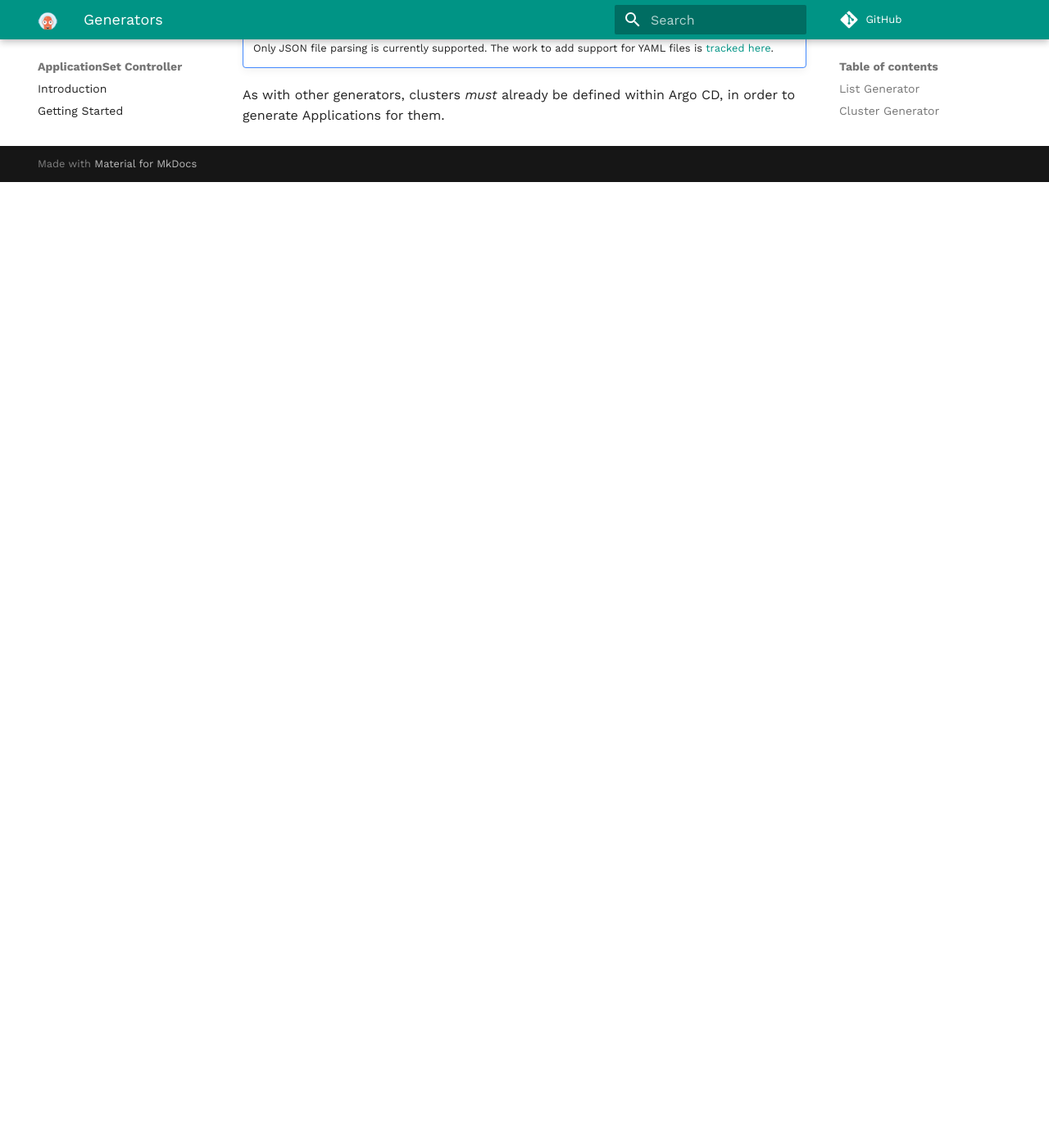
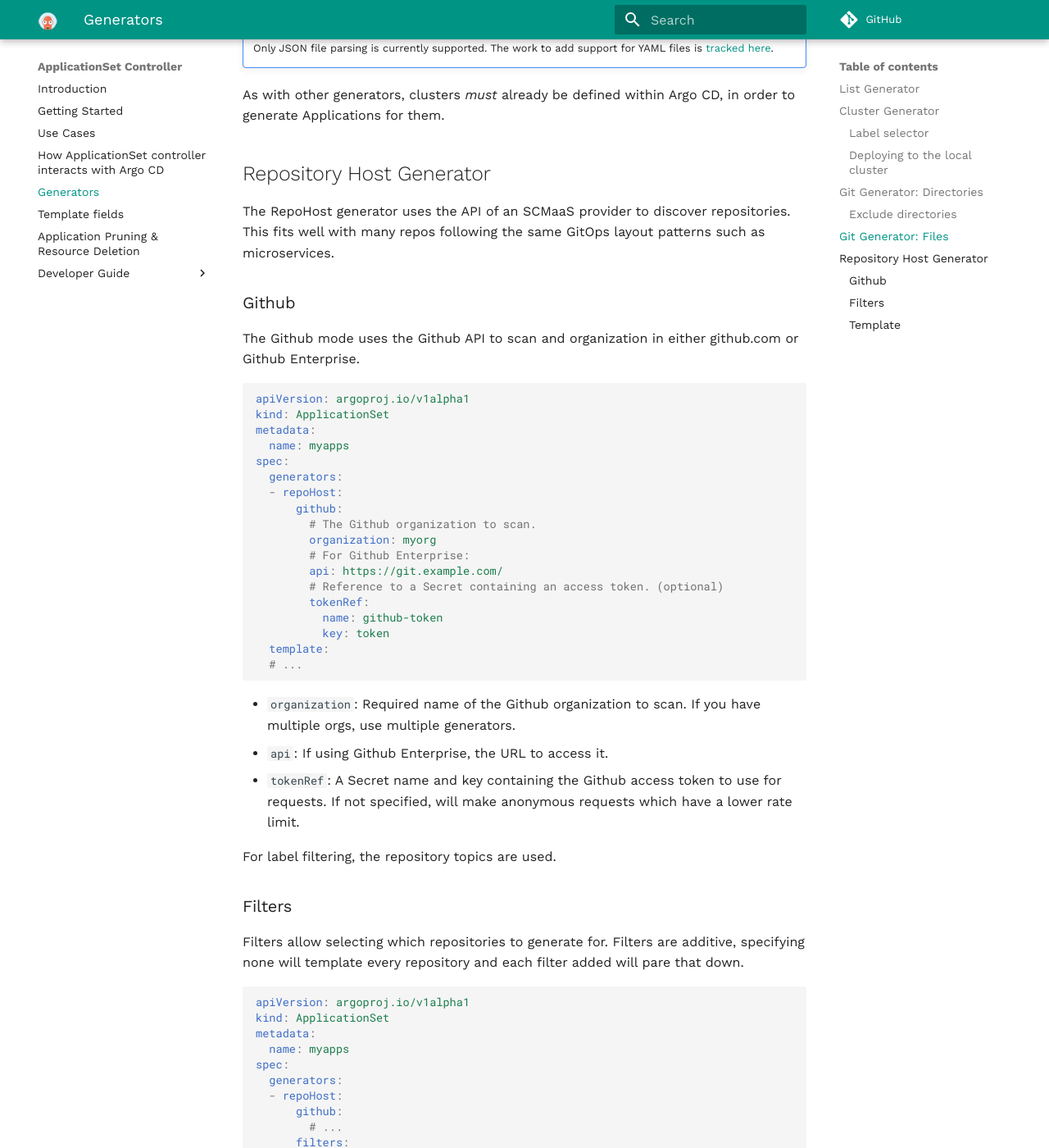
Before and after one commit to argoproj/applicationset, an MkDocs documentation site: the page built from docs/Generators.md, in a window 1280 px wide and 1400 px high, scrolled down 9205 px. Shown: the whole window at 82% size. Built offline with MkDocs 1.6.1 and Material for MkDocs 9.7.7, drawn with Linux system fonts in a browser that asks for light colours; comment, search, counter and statistics services are not loaded; before the commit the page ends 9427 px from its top, so only the background shows below that; some of the changed text lies outside the part shown.

Commit message:
📝 Docs for the repo host generator.

````diff
--- a/docs/Generators.md
+++ b/docs/Generators.md
@@ -370,3 +370,96 @@ Any `config.json` files found under the `cluster-config` directory will be param
     Only JSON file parsing is currently supported. The work to add support for YAML files is [tracked here](https://github.com/argoproj-labs/applicationset/issues/106).
 
 As with other generators, clusters *must* already be defined within Argo CD, in order to generate Applications for them.
+
+## Repository Host Generator
+
+The RepoHost generator uses the API of an SCMaaS provider to discover repositories. This fits well with many repos following the same GitOps layout patterns such as microservices.
+
+### Github
+
+The Github mode uses the Github API to scan and organization in either github.com or Github Enterprise.
+
+```yaml
+apiVersion: argoproj.io/v1alpha1
+kind: ApplicationSet
+metadata:
+  name: myapps
+spec:
+  generators:
+  - repoHost:
+      github:
+        # The Github organization to scan.
+        organization: myorg
+        # For Github Enterprise:
+        api: https://git.example.com/
+        # Reference to a Secret containing an access token. (optional)
+        tokenRef:
+          name: github-token
+          key: token
+  template:
+  # ...
+```
+
+* `organization`: Required name of the Github organization to scan. If you have multiple orgs, use multiple generators.
+* `api`: If using Github Enterprise, the URL to access it.
+* `tokenRef`: A Secret name and key containing the Github access token to use for requests. If not specified, will make anonymous requests which have a lower rate limit.
+
+For label filtering, the repository topics are used.
+
+### Filters
+
+Filters allow selecting which repositories to generate for. Filters are additive, specifying none will template every repository and each filter added will pare that down.
+
+```yaml
+apiVersion: argoproj.io/v1alpha1
+kind: ApplicationSet
+metadata:
+  name: myapps
+spec:
+  generators:
+  - repoHost:
+      github:
+        # ...
+      filters:
+      - repositoryMatch: ^myapp.*
+        pathExists: kubernetes/kustomization.yaml
+        labelMatch: deploy-ok
+  template:
+  # ...
+```
+
+* `repositoryMatch`: A regexp matched against the repository name.
+* `pathExists`: A path within the repository that must exist. Can be a file or directory, but do not include the trailing `/` for directories.
+* `labelMatch`: A regexp matched against repository labels. If any label matches, the repository is included.
+
+### Template
+
+As with all generators, several keys are available for replacement in the generated application.
+
+```yaml
+apiVersion: argoproj.io/v1alpha1
+kind: ApplicationSet
+metadata:
+  name: myapps
+spec:
+  generators:
+  - repoHost:
+    # ...
+  template:
+    metadata:
+      name: '{{ repository }}'
+    spec:
+      source:
+        repoURL: '{{ url }}'
+        targetRevision: '{{ branch }}'
+        path: kubernetes/
+      project: default
+      destination:
+        server: https://kubernetes.default.svc
+        namespace: default
+```
+
+* `organization`: The name of the organization the repository is in.
+* `repository`: The name of the repository.
+* `url`: The clone URL for the repository.
+* `branch`: The default branch of the repository.
````
